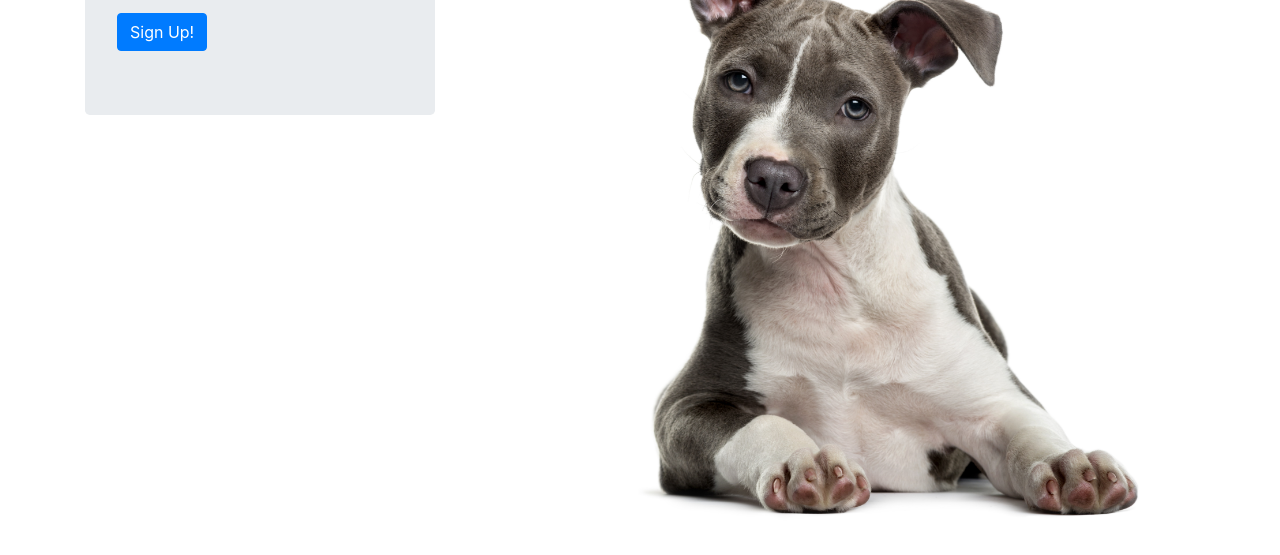
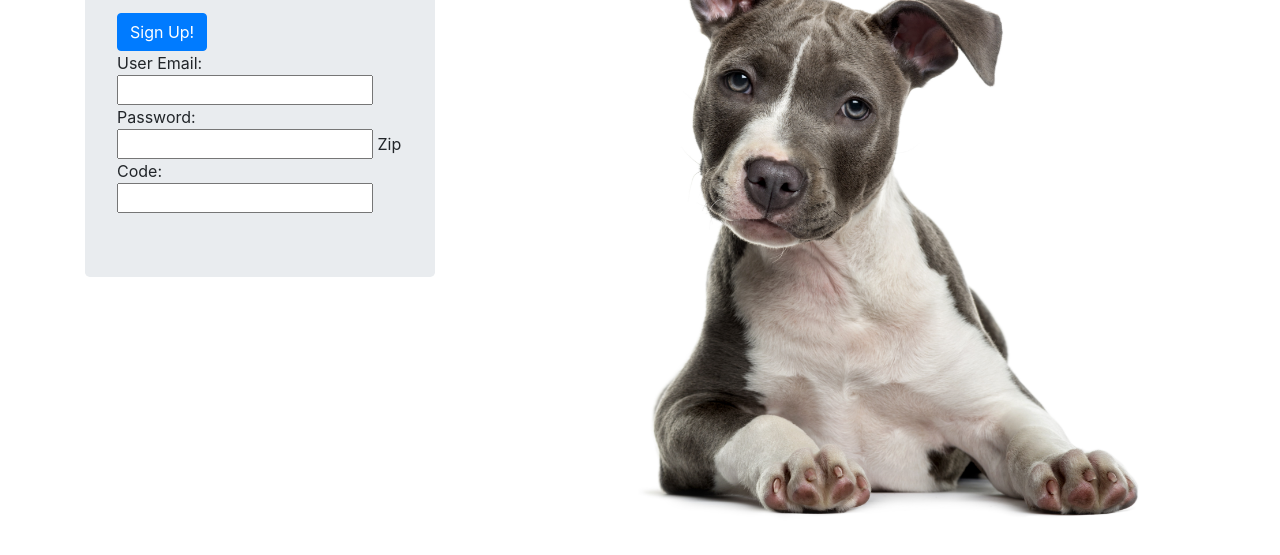
Before and after one commit to QueenAyana/Sunday_Outlaws, a plain HTML site: page index.html in a window 1280 px wide. Shown: the part 209-764 px from the top of the page. Drawn offline with nearby package versions, Linux system fonts and the light colour scheme.

Commit message:
added sign in inputs

```diff
--- a/index.html
+++ b/index.html
@@ -28,7 +28,15 @@
                             this is what our page does ...
                         </p>
                         <button type="button" class="btn btn-primary" id="SignUpBtn">Sign Up!</button>
-                        <div id="emailError"></div>
+                        <div>
+                            User Email:
+                            <input type="text" name="userEmail" id="hide">
+                            Password:
+                            <input type="password" name="password" id="hide">
+                            Zip Code:
+                            <input type="number" name="zip" id="hide">
+                            <div id="emailError"></div>
+                        </div>
                     </div>
                 </div>
                 <div class="col-8">
```
Also changed, not shown: rescue-local.html (+1 -1 lines).
